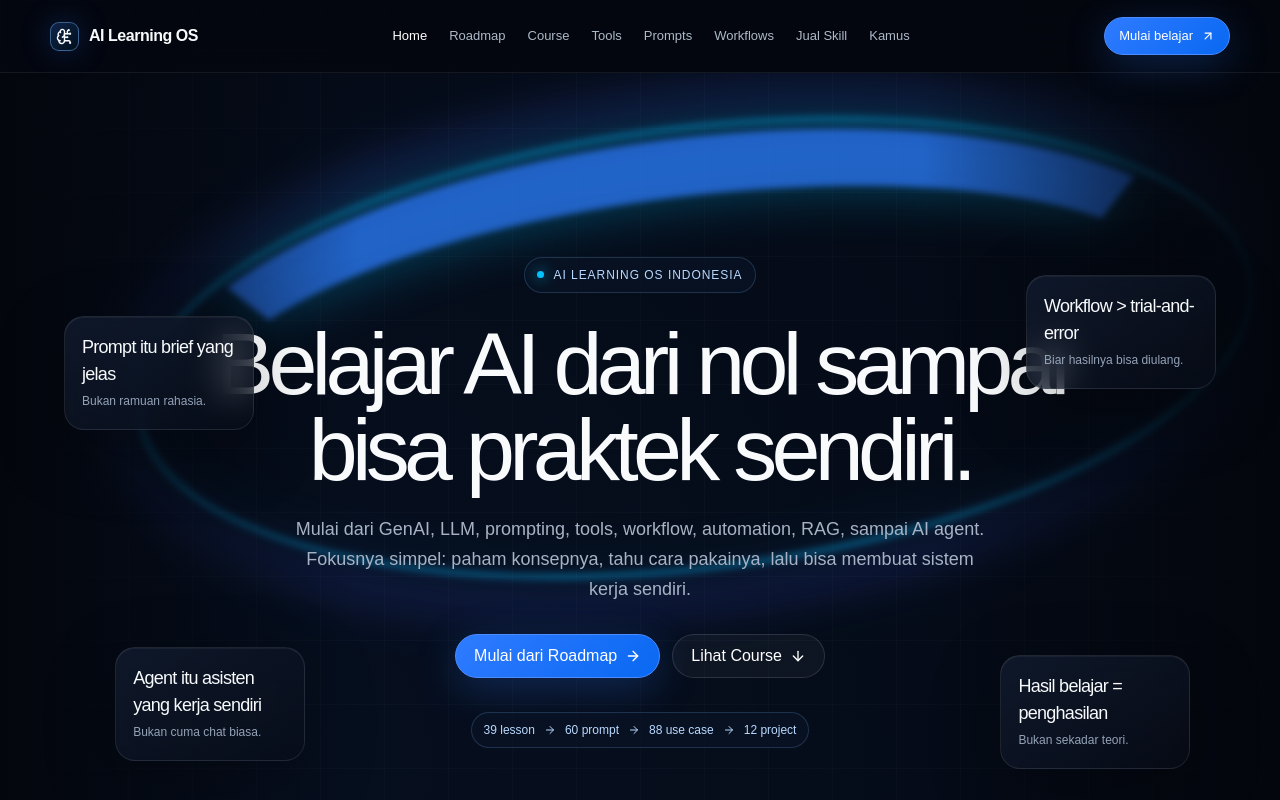
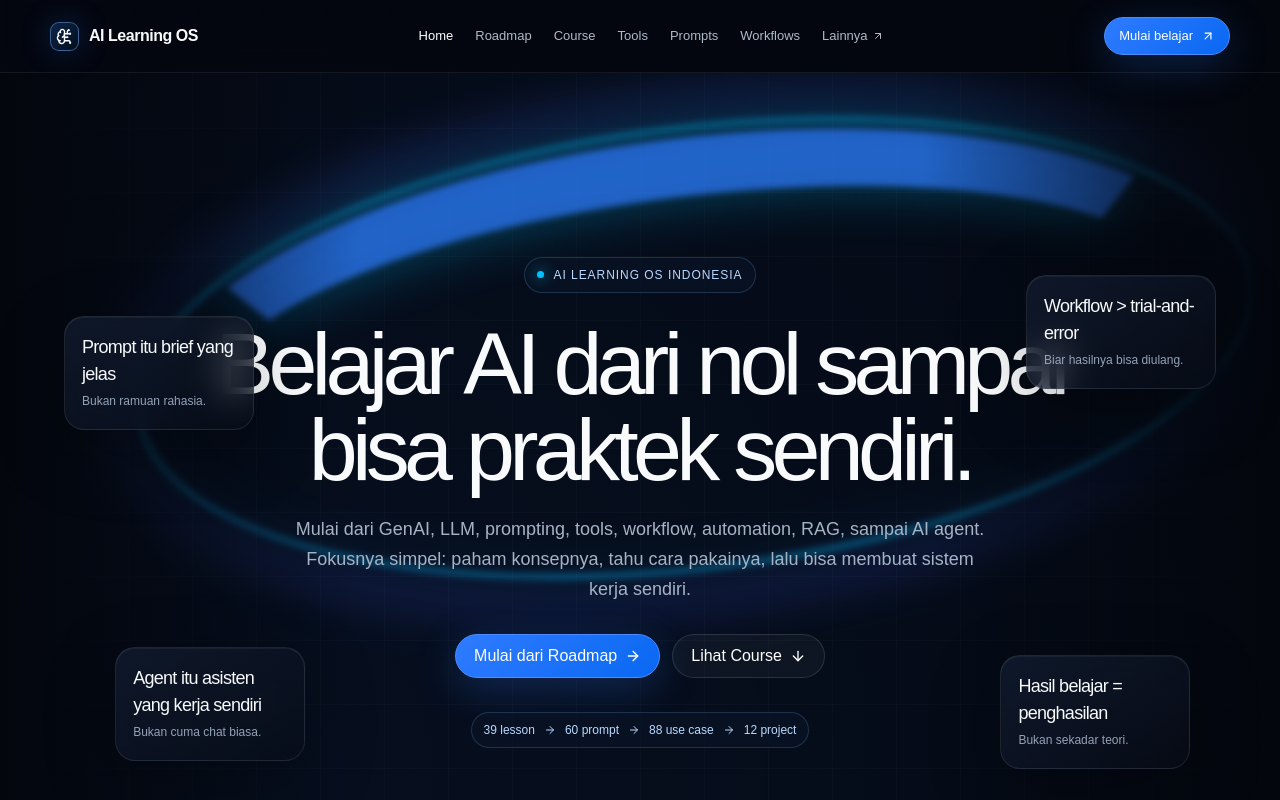
Before and after one commit to oktavian3/ai-learning-os, a Next.js app: page / in a window 1280 px wide. Shown: the top 800 px of the page. Built offline with nearby package versions, Linux system fonts and the light colour scheme.

Commit message:
refactor: simplify navbar (6 main + dropdown) and clean up footer links

```diff
--- a/src/app/globals.css
+++ b/src/app/globals.css
@@ -15,6 +15,14 @@ button,input { font:inherit; }
 .brand-mark { width:29px; height:29px; display:grid; place-items:center; border:1px solid rgba(122,184,255,.45); border-radius:9px; background:linear-gradient(135deg,rgba(47,123,255,.25),rgba(0,194,255,.05)); box-shadow:0 0 30px rgba(47,123,255,.25); }
 .nav-links { display:flex; gap:22px; align-items:center; color:#aeb9c8; font-size:13px; }
 .nav-links a:hover,.nav-links a.active { color:white; }
+.nav-links-main { display:flex; gap:22px; align-items:center; }
+.nav-links-more { position:relative; }
+.nav-more-btn { background:none; border:none; color:#aeb9c8; font-size:13px; cursor:pointer; display:flex; align-items:center; gap:4px; padding:0; }
+.nav-more-btn:hover { color:white; }
+.nav-dropdown { display:none; position:absolute; top:calc(100% + 12px); right:0; background:#0d1525; border:1px solid rgba(255,255,255,.1); border-radius:10px; padding:8px 0; min-width:160px; z-index:100; }
+.nav-links-more:hover .nav-dropdown { display:block; }
+.nav-dropdown a { display:block; padding:8px 16px; color:#aeb9c8; font-size:13px; text-decoration:none; }
+.nav-dropdown a:hover { color:white; background:rgba(255,255,255,.05); }
 .menu-toggle { display:none; width:42px; height:42px; border-radius:13px; border:1px solid rgba(255,255,255,.12); background:#0b111d; color:white; align-items:center; justify-content:center; cursor:pointer; }
 .mobile-menu { display:none; border-top:1px solid rgba(255,255,255,.07); background:rgba(3,6,13,.97); }
 .mobile-menu-grid { padding-top:14px; padding-bottom:18px; display:grid; grid-template-columns:repeat(2,1fr); gap:8px; }
@@ -76,6 +84,6 @@ h1,h2,h3,p { margin-top:0; }
 .steps { list-style:none; padding:0; margin:24px 0 0; display:grid; gap:15px; }.steps li { display:grid; grid-template-columns:30px 1fr; gap:12px; align-items:start; }.steps li>span { width:30px; height:30px; display:grid; place-items:center; border-radius:10px; color:#b9d8ff; background:rgba(47,123,255,.13); border:1px solid rgba(122,184,255,.18); font-size:12px; }.steps p { margin:5px 0 0; color:#c2cbd7; line-height:1.5; font-size:14px; }
 .detail-layout { display:grid; grid-template-columns:minmax(0,1fr) 320px; gap:70px; align-items:start; }.sticky-card { position:sticky; top:100px; }
 .progress { height:5px; border-radius:999px; background:#172033; overflow:hidden; }.progress span { display:block; height:100%; background:linear-gradient(90deg,#2f7bff,#00c2ff); }
-@media (max-width:900px){ .nav-links{display:none}.menu-toggle{display:flex}.mobile-menu{display:block}.grid-3,.grid-4{grid-template-columns:repeat(2,1fr)}.timeline-card{grid-template-columns:65px 1fr}.timeline-meta{grid-column:2}.stat-float{display:none}.hero{min-height:650px}.hero-content{padding:100px 0 60px}.ribbon{width:800px}.footer-grid{grid-template-columns:1fr}.detail-layout{grid-template-columns:1fr;gap:28px}.sticky-card{position:static}.mobile-stats{display:flex!important;flex-wrap:wrap;gap:10px;margin-top:28px;justify-content:center} }
+@media (max-width:900px){ .nav-links{display:none}.nav-links-more{display:none}.menu-toggle{display:flex}.mobile-menu{display:block}.grid-3,.grid-4{grid-template-columns:repeat(2,1fr)}.timeline-card{grid-template-columns:65px 1fr}.timeline-meta{grid-column:2}.stat-float{display:none}.hero{min-height:650px}.hero-content{padding:100px 0 60px}.ribbon{width:800px}.footer-grid{grid-template-columns:1fr}.detail-layout{grid-template-columns:1fr;gap:28px}.sticky-card{position:static}.mobile-stats{display:flex!important;flex-wrap:wrap;gap:10px;margin-top:28px;justify-content:center} }
 @media (prefers-reduced-motion: reduce){ .ribbon{animation:none!important;filter:none}.card{transition:none}.btn{transition:none} }
 @media (max-width:620px){ .container{width:min(100% - 28px,1180px)}.launch-btn{display:none}.hero h1{font-size:48px}.hero-copy{font-size:16px}.section{padding:78px 0}.section-head{grid-template-columns:1fr;gap:8px}.grid-2,.grid-3,.grid-4{grid-template-columns:1fr}.timeline-card{grid-template-columns:52px 1fr;padding:18px;gap:14px}.level-num{width:46px;height:46px}.footer-links{grid-template-columns:repeat(2,1fr)} }
--- a/src/components/Footer.tsx
+++ b/src/components/Footer.tsx
@@ -1,3 +1,3 @@
 import Link from "next/link";
 import { BrainCircuit } from "lucide-react";
-export function Footer(){return <footer className="footer"><div className="container"><div className="footer-grid"><div><div className="brand"><span className="brand-mark"><BrainCircuit size={17}/></span><span>AI Learning OS Indonesia</span></div><p className="muted" style={{maxWidth:420,lineHeight:1.7,marginTop:18}}>Belajar AI yang terpakai. Dari prompt receh sampai sistem kerja nyata—yang penting terpakai.</p></div><div className="footer-links">{[["Buka Roadmap","/roadmap"],["Lihat Course","/course"],["Cek Tools","/tools"],["Copy Prompt","/prompts"],["Lihat Workflow","/workflows"],["Use Cases","/use-cases"],["Bangun Project","/projects"],["Jual Skill","/monetize"],["Kamus AI","/glossary"],["Cek Level","/skill-check"],["X","https://x.com/satyaxbt"],["GitHub","https://github.com/oktavian3"]].map(([l,h])=><Link key={l} href={h}>{l}</Link>)}</div></div><div className="footer-bottom">Buat creator, freelancer, operator, builder, dan orang yang capek kerja manual.</div></div></footer>}
+export function Footer(){return <footer className="footer"><div className="container"><div className="footer-grid"><div><div className="brand"><span className="brand-mark"><BrainCircuit size={17}/></span><span>AI Learning OS Indonesia</span></div><p className="muted" style={{maxWidth:420,lineHeight:1.7,marginTop:18}}>Belajar AI yang terpakai. Dari prompt receh sampai sistem kerja nyata—yang penting terpakai.</p></div><div className="footer-links">{[["Roadmap","/roadmap"],["Course","/course"],["Tools","/tools"],["Prompts","/prompts"],["Workflows","/workflows"],["Jual Skill","/monetize"]].map(([l,h])=><Link key={l} href={h}>{l}</Link>)}</div><div className="footer-links">{[["Use Cases","/use-cases"],["Projects","/projects"],["Kamus AI","/glossary"],["Cek Level","/skill-check"],["X","https://x.com/satyaxbt"],["GitHub","https://github.com/oktavian3"]].map(([l,h])=><Link key={l} href={h}>{l}</Link>)}</div></div><div className="footer-bottom">Buat creator, freelancer, operator, builder, dan orang yang capek kerja manual.</div></div></footer>}
--- a/src/components/Navbar.tsx
+++ b/src/components/Navbar.tsx
@@ -4,11 +4,12 @@ import {usePathname} from "next/navigation";
 import {useState} from "react";
 import {ArrowUpRight,BrainCircuit,Menu,X} from "lucide-react";
 
-const desktopLinks=[["Home","/"],["Roadmap","/roadmap"],["Course","/course"],["Tools","/tools"],["Prompts","/prompts"],["Workflows","/workflows"],["Jual Skill","/monetize"],["Kamus","/glossary"]];
-const allLinks=[...desktopLinks.slice(0,6),["Use Cases","/use-cases"],["Projects","/projects"],...desktopLinks.slice(6),["Cek Level","/skill-check"]];
+const desktopLinks=[["Home","/"],["Roadmap","/roadmap"],["Course","/course"],["Tools","/tools"],["Prompts","/prompts"],["Workflows","/workflows"]];
+const moreLinks=[["Use Cases","/use-cases"],["Projects","/projects"],["Jual Skill","/monetize"],["Kamus","/glossary"],["Cek Level","/skill-check"]];
+const allLinks=[...desktopLinks,...moreLinks];
 
 export function Navbar(){
   const [open,setOpen]=useState(false);const pathname=usePathname();
   const close=()=>setOpen(false);
-  return <><a href="#main-content" className="skip-link">Skip to content</a><nav className="nav"><div className="container nav-inner"><Link className="brand" href="/" onClick={close}><span className="brand-mark"><BrainCircuit size={17}/></span><span>AI Learning OS</span></Link><div className="nav-links">{desktopLinks.map(([label,href])=><Link className={pathname===href?"active":""} key={href} href={href} aria-current={pathname===href?"page":undefined}>{label}</Link>)}</div><Link className="btn btn-primary btn-sm launch-btn" href="/roadmap">Mulai belajar <ArrowUpRight size={14}/></Link><button className="menu-toggle" aria-label={open?"Tutup menu":"Buka menu"} aria-expanded={open} onClick={()=>setOpen(!open)}>{open?<X size={20}/>:<Menu size={20}/>}</button></div>{open&&<div className="mobile-menu"><div className="container mobile-menu-grid">{allLinks.map(([label,href])=><Link className={pathname===href?"active":""} key={href} href={href} onClick={close} aria-current={pathname===href?"page":undefined}>{label}<ArrowUpRight size={14}/></Link>)}</div></div>}</nav></>;
+  return <><a href="#main-content" className="skip-link">Skip to content</a><nav className="nav"><div className="container nav-inner"><Link className="brand" href="/" onClick={close}><span className="brand-mark"><BrainCircuit size={17}/></span><span>AI Learning OS</span></Link><div className="nav-links"><div className="nav-links-main">{desktopLinks.map(([label,href])=><Link className={pathname===href?"active":""} key={href} href={href} aria-current={pathname===href?"page":undefined}>{label}</Link>)}</div><div className="nav-links-more"><button className="nav-more-btn" aria-label="Menu lainnya">Lainnya <ArrowUpRight size={12}/></button><div className="nav-dropdown">{moreLinks.map(([label,href])=><Link className={pathname===href?"active":""} key={href} href={href} onClick={close} aria-current={pathname===href?"page":undefined}>{label}</Link>)}</div></div></div><Link className="btn btn-primary btn-sm launch-btn" href="/roadmap">Mulai belajar <ArrowUpRight size={14}/></Link><button className="menu-toggle" aria-label={open?"Tutup menu":"Buka menu"} aria-expanded={open} onClick={()=>setOpen(!open)}>{open?<X size={20}/>:<Menu size={20}/>}</button></div>{open&&<div className="mobile-menu"><div className="container mobile-menu-grid">{allLinks.map(([label,href])=><Link className={pathname===href?"active":""} key={href} href={href} onClick={close} aria-current={pathname===href?"page":undefined}>{label}<ArrowUpRight size={14}/></Link>)}</div></div>}</nav></>;
 }
```
